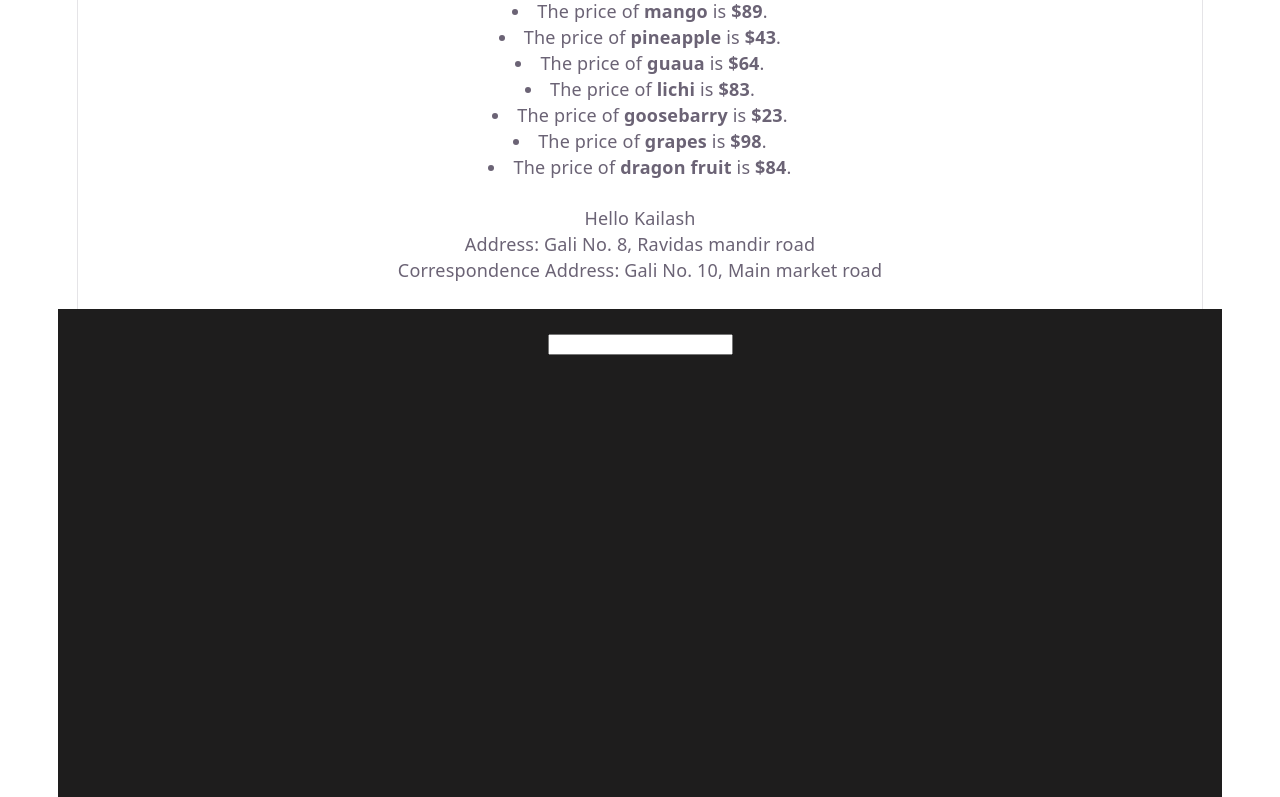
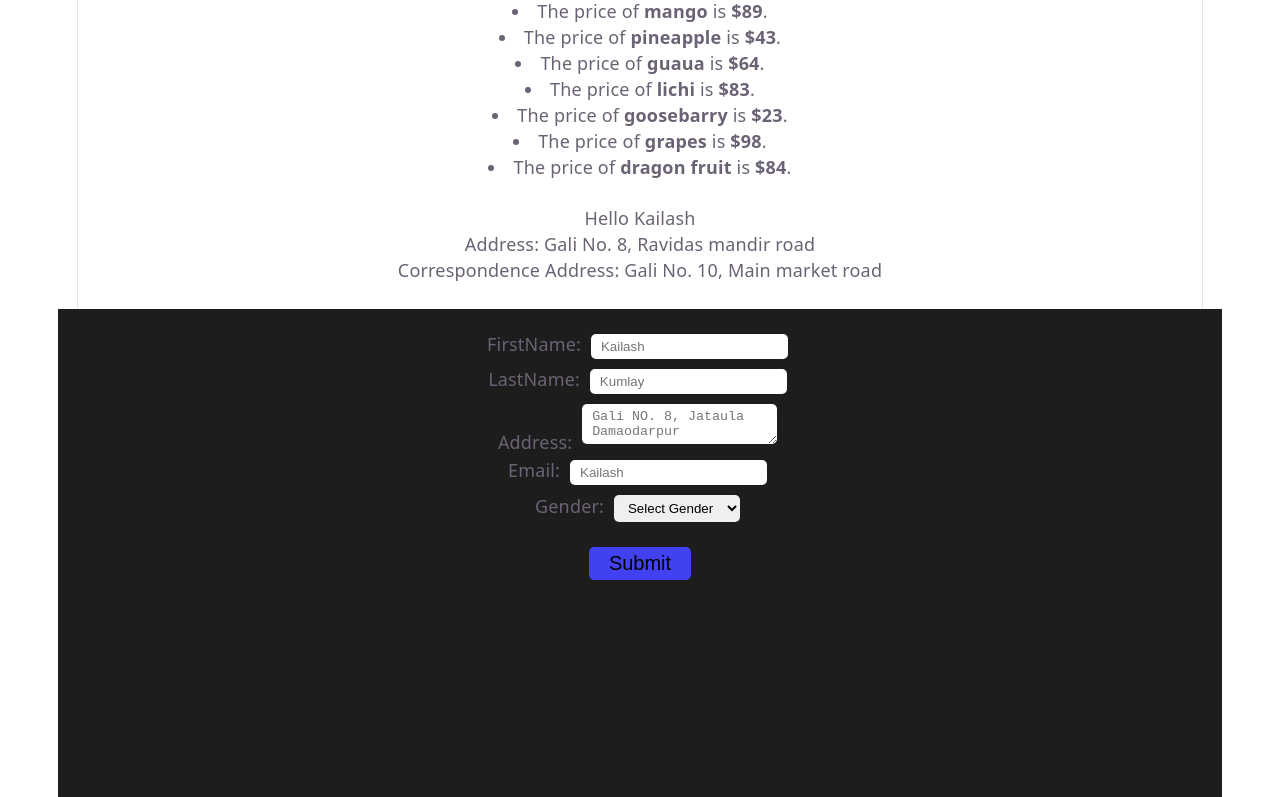
Before and after one commit to princekumlay/React-learning-with-project, a React (Vite) app: page / in a window 1280 px wide. Shown: the part 544-1341 px from the top of the page. Built offline with nearby package versions, Linux system fonts and the light colour scheme.

Commit message:
multiple input and form submit

```diff
--- a/src/components/Form.css
+++ b/src/components/Form.css
@@ -4,3 +4,20 @@
     background-color: rgb(30, 29, 29);
     padding: 20px 20px;
 }
+
+#formSubmitButton{
+    padding:5px 20px;
+    border: none;
+    cursor: pointer;
+    margin: 20px 10px;
+    background-color: rgb(65, 65, 241);
+    border-radius: 5px;
+    font-size: 20px;
+}
+
+#form input, textarea, select{
+    margin: 5px;
+    border: none;
+    padding: 5px 10px;
+    border-radius: 5px;
+}
--- a/src/components/Form.jsx
+++ b/src/components/Form.jsx
@@ -1,15 +1,113 @@
-import React, {useState, useTransition} from 'react'
-import './Form.css'
+import React, { useState, useTransition } from "react";
+import "./Form.css";
 
 function Form() {
-    const [text, setText] = useState("");
+  const [name, setName] = useState({
+    firstName: "",
+    lastName: "",
+    fatherName: "",
+    address: "",
+    gender: "",
+    email: ""
+  });
+  const [submitted, setSubmitted] = useState(false);
+
+  const handleSubmit = (e) => {
+    e.preventDefault();
+    setSubmitted(true);
+
+    // console.log("FirstName: " - name.firstName);
+    // window.alert("FirstName: " - name.firstName);
+  }
+
   return (
     <div id="formContainer">
-        <form id="form">
-            <input onChange={(e) => setText(e.target.value)} type="text" value={text}/>
-        </form>
+
+      <form id="form" onSubmit={handleSubmit}>
+
+        <div>
+        <label>FirstName: </label>
+        <input
+          onChange={(e) => setName({ ...name, firstName: e.target.value })}
+          type="text"
+          value={name.firstName}
+          placeholder="Kailash"
+        />
+        </div>
+
+        <div>
+        <label> LastName: </label>
+        <input
+          onChange={(e) => setName({ ...name, lastName: e.target.value })}
+          type="text"
+          value={name.lastName}
+          placeholder="Kumlay"
+        />
+        </div>
+
+        <div>
+        <label>Address: </label>
+        <textarea
+          onChange={(e) => setName({ ...name, address: e.target.value })}
+          type="address"
+          value={name.address}
+          placeholder="Gali NO. 8, Jataula Damaodarpur"
+        />
+        </div>
+
+        <div>
+        <label>Email: </label>
+        <input
+          onChange={(e) => setName({ ...name, email: e.target.value })}
+          type="text"
+          value={name.email}
+          placeholder="Kailash"
+        />
+        </div>
+
+        <div>
+        <label> Gender: </label>
+        <select
+          onChange={(e) => setName({ ...name, gender: e.target.value })}
+          value={name.gender}
+        >
+          <option value="">Select Gender</option>
+          <option value="male">Male</option>
+          <option value="female">Female</option>
+          <option value="other">Other</option>
+        </select>
+        </div>
+
+        <button id="formSubmitButton" type="submit">
+          Submit
+        </button>
+
+      </form>
+
+      {/* Show details after submit */}
+      {submitted && (
+        <div>
+          <h2>User Details</h2>
+
+          <p>
+            <strong>FirstName:</strong> {name.firstName}
+          </p>
+
+          <p>
+            <strong>LastName:</strong> {name.lastName}
+          </p>
+
+          <p>
+            <strong>Address:</strong> {name.address}
+          </p>
+
+          <p>
+            <strong>Gender:</strong> {name.gender}
+          </p>
+        </div>
+      )}
     </div>
-  )
+  );
 }
 
-export default Form
+export default Form;
```
